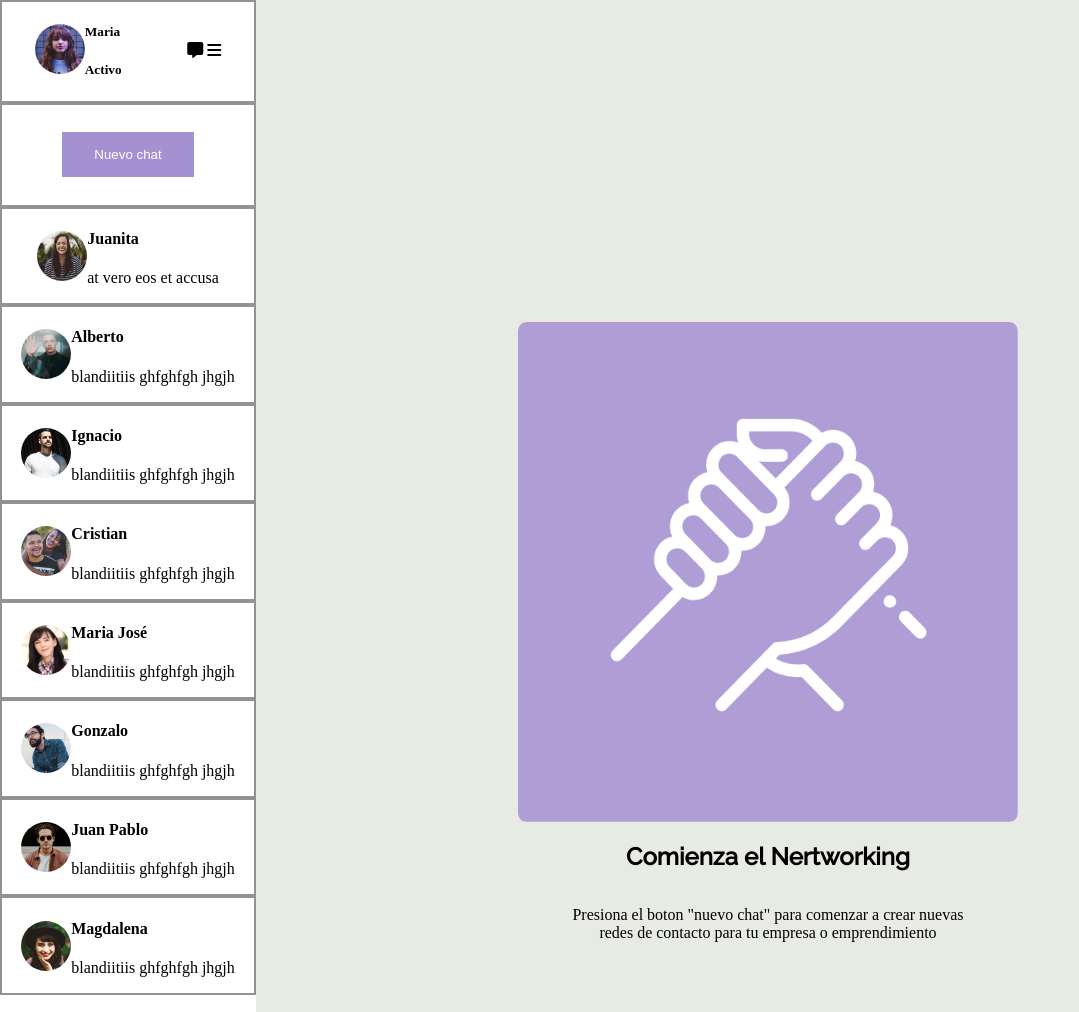
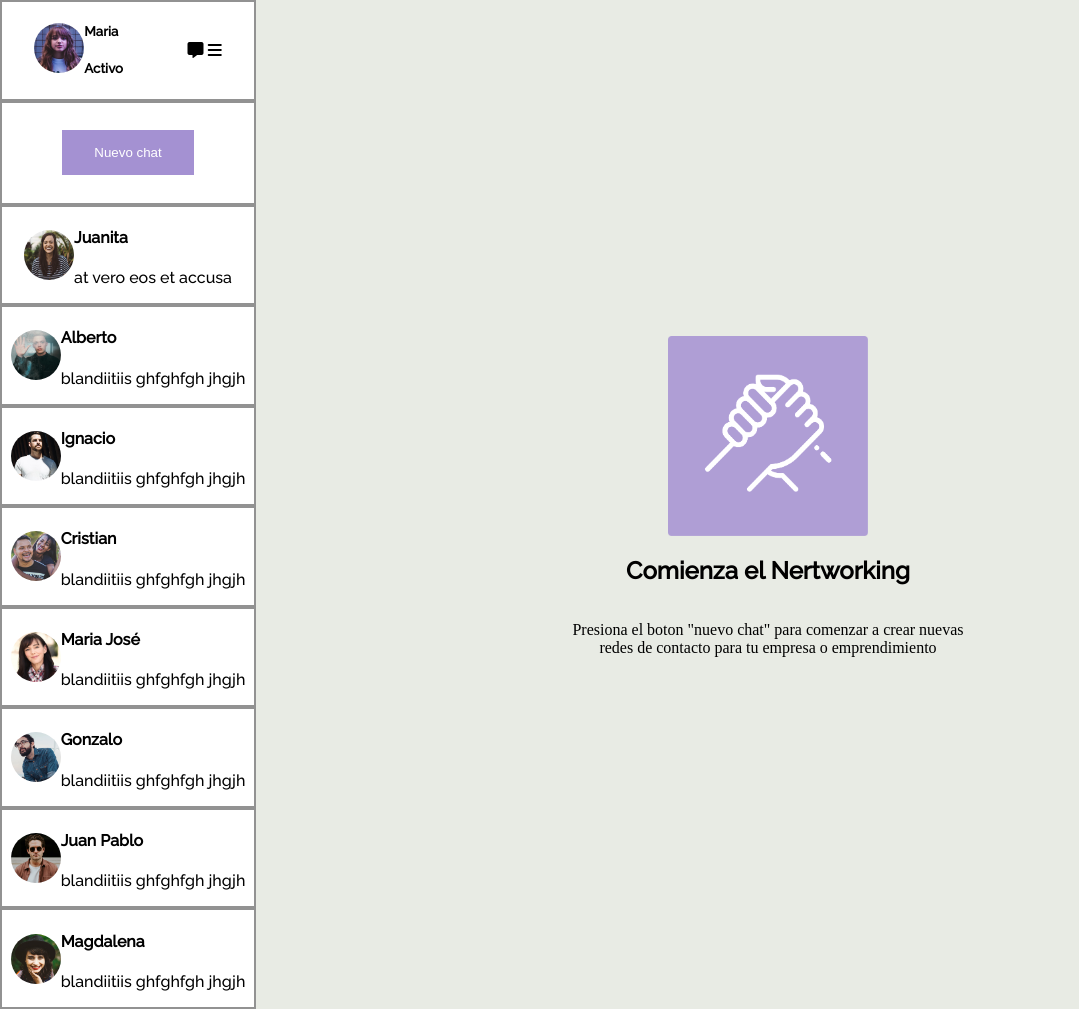
Before and after one commit to lsilva-93/flexbox1, a plain HTML site: page index.html in a window 1280 px wide. Shown: the top 1012 px of the page, without its empty margins (0-1079 px from the left). Drawn offline with Linux system fonts and the light colour scheme.

Commit message:
modificaciones a imgen

```diff
--- a/assets/css/style.css
+++ b/assets/css/style.css
@@ -1,20 +1,20 @@
 
 
 body{
-    width: 100%;
-    height: 100%;
+    /*width: 100%;
+    height: 100%;*/
     margin: 0px;
 }
 
 .container {
-    width: 100vw;
-    height: 100vw;
+    /*width: 100vw;
+    height: 100vw;*/
     display: flex;
 }
 
 .seccion-imagen {
     width: 80%;
-    height: 100%;
+
     background-color: #E8EBE4;
     display: flex;
     justify-content: center;
@@ -32,10 +32,11 @@ body{
 
 .seccion-chat{
     width: 20%;
-    height: 100%;
+
     background-color: #fff;
     display: flex; /* para usar flexbox*/
     flex-direction: column; /* para dar la orientacion en flexbox */
+    font-family: 'Raleway', sans-serif;
 
 }
 
@@ -81,8 +82,8 @@ body{
 }
 
 .seccion-imagen img{
-    width: 500px;
-    height: 500px;
+    width: 200px;
+    height: 200px;
 
 }
 
@@ -91,4 +92,5 @@ body{
     justify-content: center;
     align-items: center;
     border: 2px solid #929292;
+    flex-basis: 80px;
 }
```
